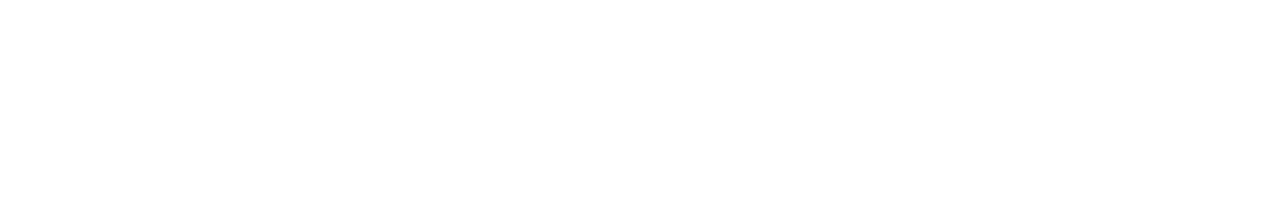
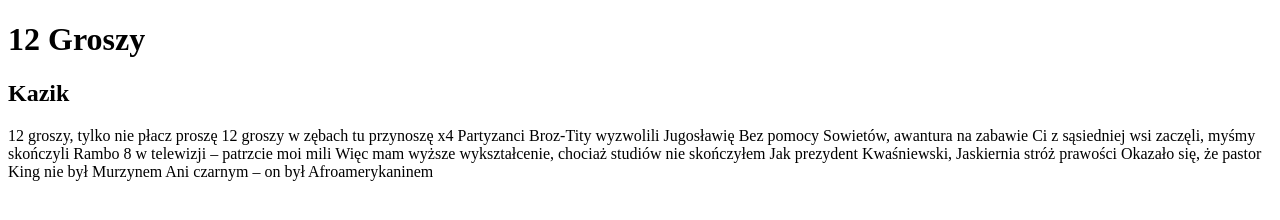
Before and after one commit to Szmiko/learning-git-2, a plain HTML site: page index.html in a window 1280 px wide. Drawn offline with Linux system fonts and the light colour scheme.

Commit message:
Add song to html file

```diff
--- a/index.html
+++ b/index.html
@@ -1,10 +1,21 @@
-<!DOCTYPE html>
 <!DOCTYPE html>
 <html>
-<head>
-	<title></title>
-</head>
+	<head>
+		<title>Muzyczne repozytorium</title>
+	</head>
 <body>
+	<h1>12 Groszy</h1>
+	<h2>Kazik</h2>
+	<p>12 groszy, tylko nie płacz proszę
+	12 groszy w zębach tu przynoszę x4
 
+	Partyzanci Broz-Tity wyzwolili Jugosławię
+	Bez pomocy Sowietów, awantura na zabawie
+	Ci z sąsiedniej wsi zaczęli, myśmy skończyli
+	Rambo 8 w telewizji – patrzcie moi mili
+	Więc mam wyższe wykształcenie, chociaż studiów nie skończyłem
+	Jak prezydent Kwaśniewski, Jaskiernia stróż prawości
+	Okazało się, że pastor King nie był Murzynem
+	Ani czarnym – on był Afroamerykaninem</p>
 </body>
 </html>
```
